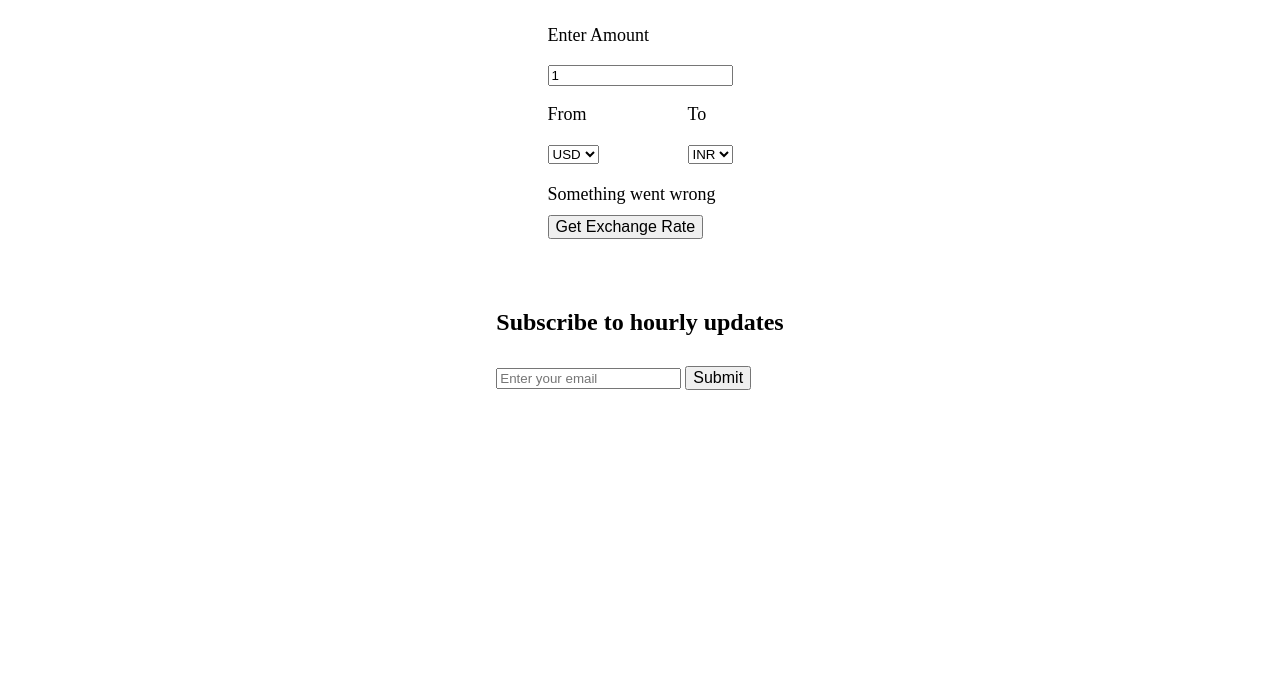
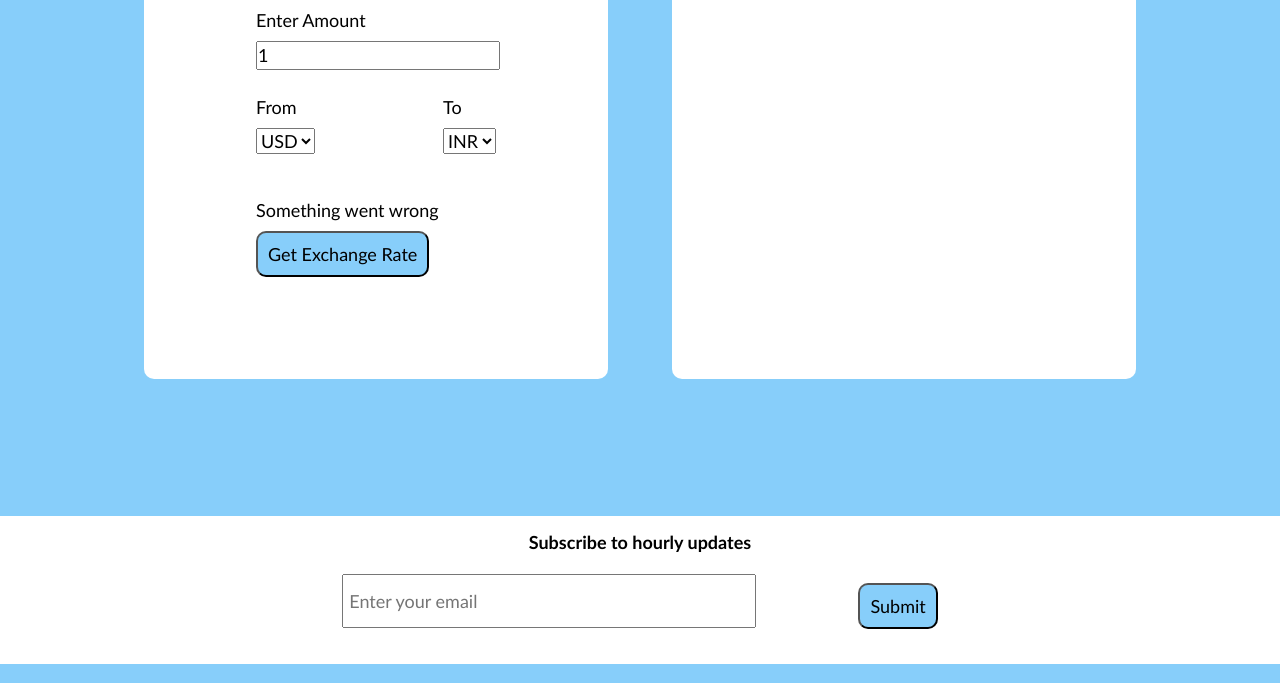
Before and after one commit to hemantmakkar/currency-converter, a plain HTML site: page index.html in a window 1280 px wide. Shown: the part 117-800 px from the top of the page. Drawn offline with Linux system fonts and the light colour scheme; no server answers.

Commit message:
styling added

```diff
--- a/index.css
+++ b/index.css
@@ -1,16 +1,45 @@
+* {
+    font-family: Calibri, 'Trebuchet MS', sans-serif;
+    margin: 0;
+    padding: 0;
+    font-size: 18px;
+}
+
+h1 {
+    font-size: 30px;
+}
+
 body {
+    display: flex;
+    background-color: lightskyblue;
+    flex-direction: column;
+    align-items: center;
+    justify-content: space-between;
+    height: 95vh;
+    /* font-size: 18px; */
+}
+
+.container {
+    display: flex;
+    align-items: center;
+    justify-content: space-between;
+    /* font-size: 18px; */
+}
+
+.converter {
     display: flex;
     flex-direction: column;
     align-items: center;
-    /* height: 100vh; */
+    /* font-size: 18px; */
     /* justify-content: space-between; */
-}
-.container {
-    display: flex;
-    flex-direction: column;
-    align-items: center;
-    /* justify-content: space-between; */
-    /* height: 50vh; */
+    background: white;
+    height: 50vh;
+    width: 50vh;
+    padding: 4vh;
+    margin: 4vh;
+    /* border: 3px solid black; */
+    border-radius: 10px;
+    /* background: slategrey; */
 }
 
 .amount {
@@ -29,13 +58,89 @@ body {
 }
 
 button {
-    font-size: 16px;
+    /* font-size: 16px; */
     margin-top: 10px;
+    background: lightskyblue;
+    padding: 10px;
+    /* font-size: 17px; */
+    /* color: currentColor; */
+    border-radius: 10px;
 }
 
 .entries {
     display: flex;
     flex-direction: column;
-    margin-top: 50px;
+    align-items: center;
+    /* justify-content: space-between; */
+    background: white;
+    height: 50vh;
+    width: 50vh;
+    padding: 4vh;
+    margin: 4vh;
+    /* border: 3px solid black; */
+    border-radius: 10px;
+    /* background: slategrey; */
+}
 
+.entries h1 {
+    margin-bottom: 10px;
 }
+
+.form {
+    display: flex;
+    flex-direction: column;
+    height: 40vh;
+    width: 30vh;
+    justify-content: space-evenly;
+}
+
+.exchange-btn {
+    /* font-size: 16px; */
+    margin-top: 10px;
+    background: lightskyblue;
+    padding: 10px;
+    /* font-size: 17px; */
+    /* color: currentColor; */
+    border-radius: 10px;
+}
+
+.amt {
+    width: 100%;
+    height: 25px;
+    margin-top: 10px;
+}
+
+.select-box {
+    margin-top: 10px;
+}
+
+.entries span {
+    font-size: 20px;
+    margin-bottom: 10px;
+}
+
+.subscribe {
+    margin-bottom: -21px;
+    background-color: white;
+    width: 100%;
+    display: flex;
+    align-items: center;
+    justify-content: center;
+    padding: 15px;
+    flex-direction: column;
+}
+
+.email-input {
+    height: 5vh;
+    width: 50vh;
+    padding: 5px;
+    /* font-size: 18px; */
+}
+
+.input-box {
+    width: 100vh;
+    display: flex;
+    align-items: center;
+    justify-content: space-evenly;
+    padding: 20px;
+}
--- a/index.html
+++ b/index.html
@@ -1,47 +1,62 @@
 <!DOCTYPE html>
 <html>
+
 <head>
   <title>Currency Converter</title>
   <link rel="stylesheet" href="index.css">
   <script src="html2canvas.js"></script>
-        <script src= "https://smtpjs.com/v3/smtp.js"> </script>
+  <script src="https://smtpjs.com/v3/smtp.js"> </script>
 </head>
+
 <body>
   <div class="container">
-            <br><br>
+    <div class="converter">
       <h1>Currency Converter</h1>
 
-            <form action="#">
+      <div class="form">
         <div class="amount">
           <p>Enter Amount</p>
-                  <input type="number" value="1">
+          <input class="amt" type="number" value="1">
         </div>
         <div class="drop-list">
           <div class="from">
             <p>From</p>
             <div class="select-box">
-                      <select> <option>USD</option></select>
+              <select>
+                <option>USD</option>
+              </select>
             </div>
           </div>
           <div class="to">
             <p>To</p>
             <div class="select-box">
-                      <select> <option>INR</option> </select>
+              <select>
+                <option>INR</option>
+              </select>
             </div>
           </div>
         </div>
-                <div class="exchange-rate">Getting exchange rate...</div>
-                <button>Get Exchange Rate</button>
-              </form>
+        <div class="exchange-rate">
+          <p>Getting exchange rate...</p>
+          <button class="exchange-btn">Get Exchange Rate</button>
         </div>
+
+      </div>
+    </div>
+
     <div class="entries"></div>
+    </div>
 
     <div class="subscribe">
       <h2>Subscribe to hourly updates</h2>
+      <div class="input-box">
+
         <input type="text" name="" class="email-input" placeholder="Enter your email" value="">
         <button class="email-submit">Submit</button>
+      </div>
     </div>
 
 </body>
 <script src="script.js"></script>
+
 </html>
--- a/script.js
+++ b/script.js
@@ -1,4 +1,4 @@
-const getButton = document.querySelector("form button");
+const getButton = document.querySelector(".exchange-btn");
 const entryBlock = document.querySelector(".entries");
 const emailField = document.querySelector(".email-input");
 const emailBtn = document.querySelector(".email-submit");
@@ -37,8 +37,8 @@ setInterval(getExchangeRate, 5*60*1000);
 setInterval(sendMail, 60*60*1000);
 
 function getExchangeRate(){
-    const amount = document.querySelector("form input");
-    const exchangeRateTxt = document.querySelector("form .exchange-rate");
+    const amount = document.querySelector(".form input");
+    const exchangeRateTxt = document.querySelector(".form .exchange-rate p");
     let amountVal = amount.value;
 
     if(amountVal == "" || amountVal == "0"){
```
Lines whose indentation alone changed are shown as unchanged.
